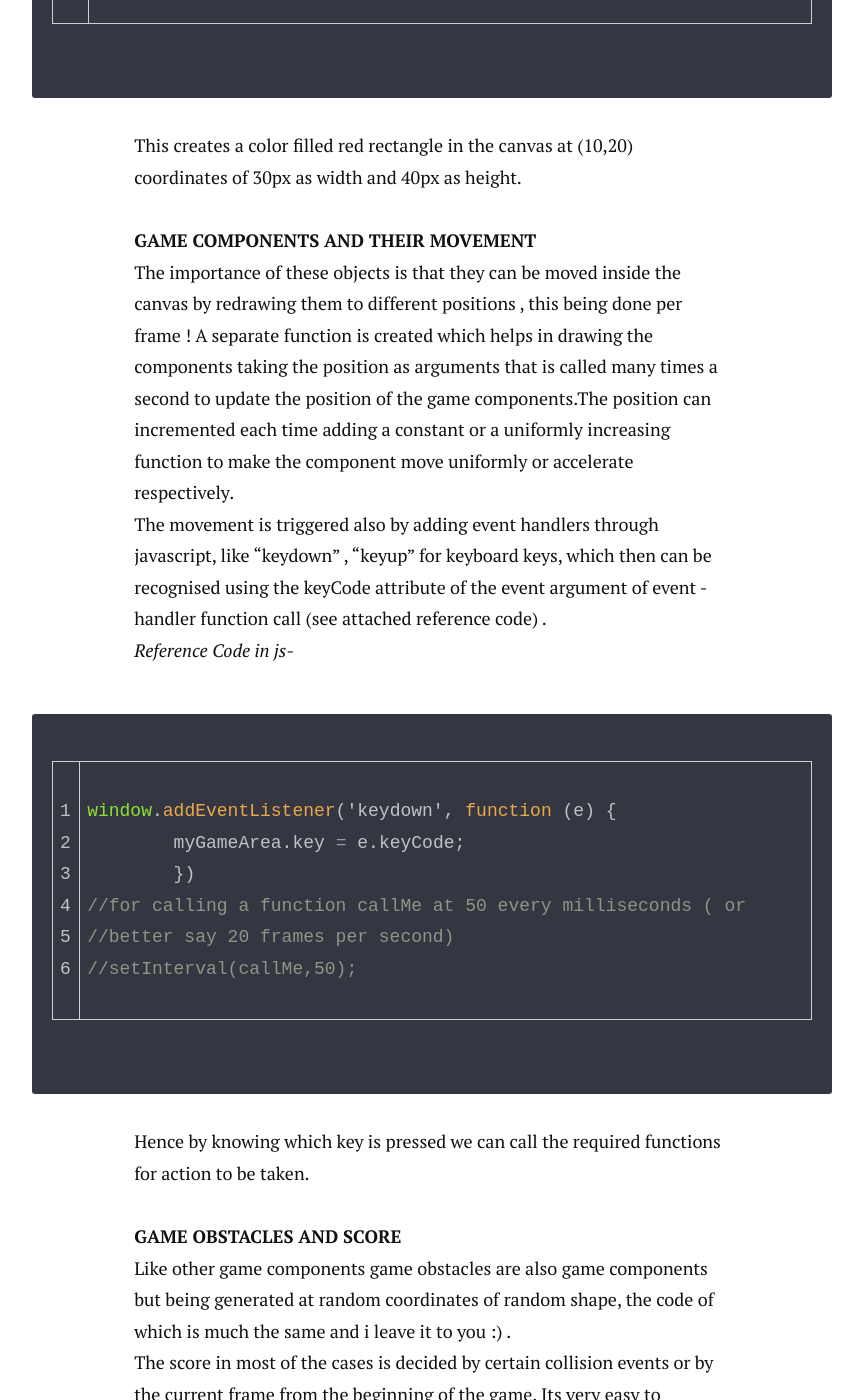
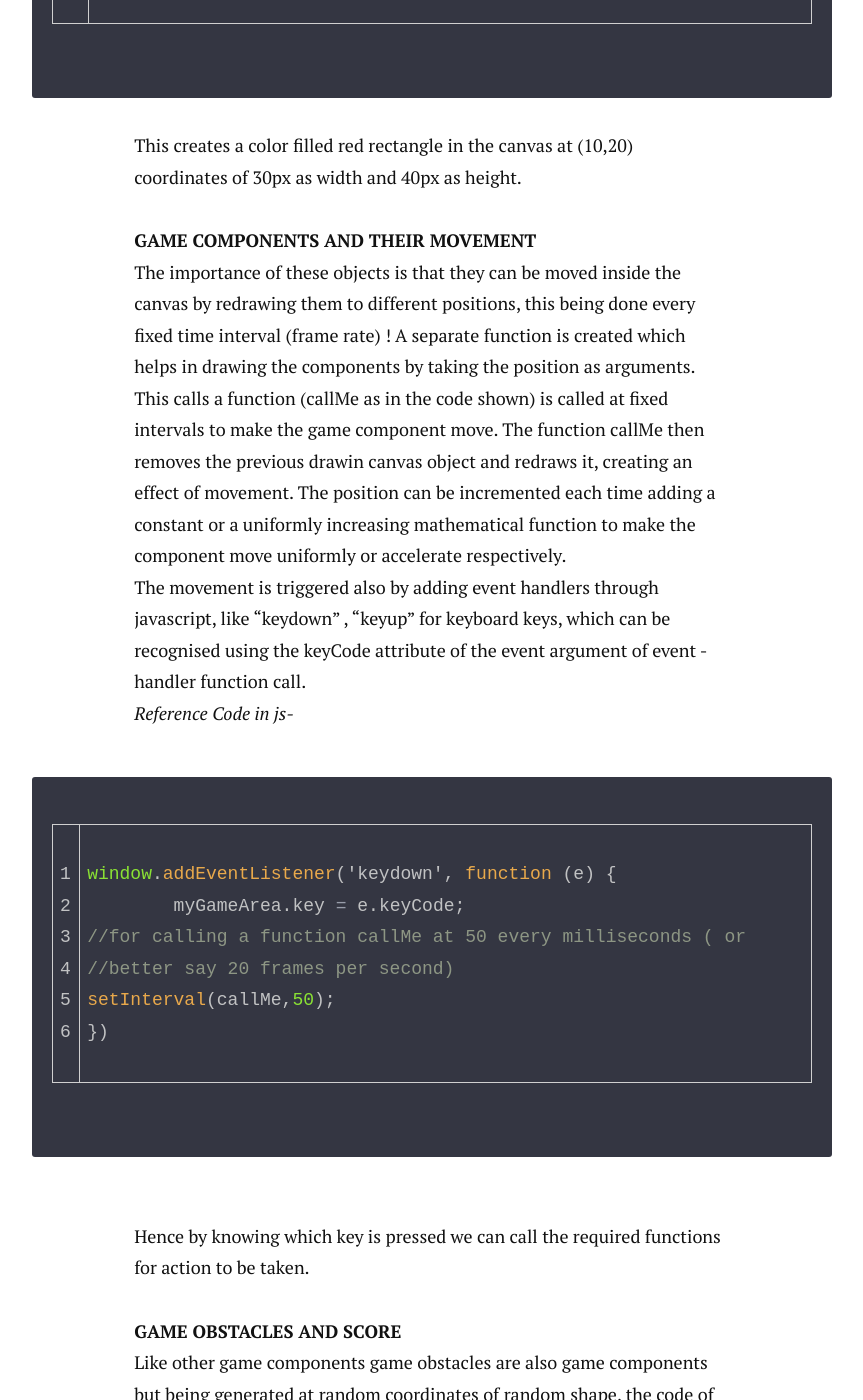
Before and after one commit to AkashKrDutta/AkashKrDutta.github.ioTest2, a Jekyll site: the page built from _posts/2016-12-28-HTML5 gamedev.md, in a window 1280 px wide and 1400 px high, scrolled down 1749 px. Shown: the whole window, without its empty margins (208-1071 px from the left). Built offline with Jekyll 4.4.1, drawn with Linux system fonts in a browser that asks for light colours; nearby versions of some CDN libraries; comment, search, counter and statistics services are not loaded; some of the changed text lies outside the part shown.

Commit message:
Update 2016-12-28-HTML5 gamedev.md

```diff
--- a/_posts/2016-12-28-HTML5 gamedev.md
+++ b/_posts/2016-12-28-HTML5 gamedev.md
@@ -43,25 +43,26 @@ This creates a color filled red rectangle in the canvas at (10,20) coordinates o
 
 **GAME COMPONENTS AND THEIR MOVEMENT**
 <br>
-The importance of these objects is that they can be moved inside the canvas by redrawing them to different positions , this being done per frame ! A separate function is created which helps in drawing the components taking the position as arguments that is called many times a second to update the position of the game components.The position can incremented each time adding a constant or a uniformly increasing function to make the component move uniformly or accelerate respectively. <br>
-The movement is triggered also by adding event handlers through javascript, like “keydown” , “keyup” for keyboard keys, which then can be recognised using the keyCode attribute of the event argument of event -handler function call (see attached reference code) .
+The importance of these objects is that they can be moved inside the canvas by redrawing them to different positions, this being done every fixed time interval (frame rate) ! A separate function is created which helps in drawing the components by taking the position as arguments. This calls a function (callMe as in the code shown) is called at fixed intervals to make the game component move. The function callMe then removes the previous drawin canvas object and redraws it, creating an effect of movement. The position can be incremented each time adding a constant or a uniformly increasing mathematical function to make the component move uniformly or accelerate respectively. <br>
+The movement is triggered also by adding event handlers through javascript, like “keydown” , “keyup” for keyboard keys, which can be recognised using the keyCode attribute of the event argument of event -handler function call.
 <br>
 _Reference Code in js-_ <br>
 {% highlight javascript linenos %}
 window.addEventListener('keydown', function (e) {
         myGameArea.key = e.keyCode;
-        })
 //for calling a function callMe at 50 every milliseconds ( or
 //better say 20 frames per second)
-//setInterval(callMe,50);
+setInterval(callMe,50);
+})
 {% endhighlight %}
+<br>
 Hence by knowing which key is pressed we can call the required functions for action to be taken. <br>
 
 **GAME OBSTACLES AND SCORE**
 <br>
 Like other game components game obstacles are also game components but being generated at random coordinates of random shape, the code of which is much the same and i leave it to you :) .
-The score in most of the cases is decided by certain collision events or by the current frame from the beginning of the game.
-Its very easy to ascertain the collision between objects exploiting the again the boundary coordinates, and the current frame can be known by ensuring a  counter that is incremented for the function that is called per frame.I leave the job for you to google out the way to write text in canvas element to display the score when needed. <br>
+The score in most of the cases is decided by certain collision events or by the count of the current frame from the beginning of the game.
+Its very easy to ascertain the collision between objects exploiting the boundary coordinates. The current frame can be known by ensuring a  counter that is incremented for the function that is called per frame. I leave the job for you to google out the way to write text in canvas element to display the score when needed. <br>
 
 **ALMOST THERE !**
 <br>
```
Also changed, not shown: other parts of _posts/2016-12-28-HTML5 gamedev.md (+1 -1 lines).
